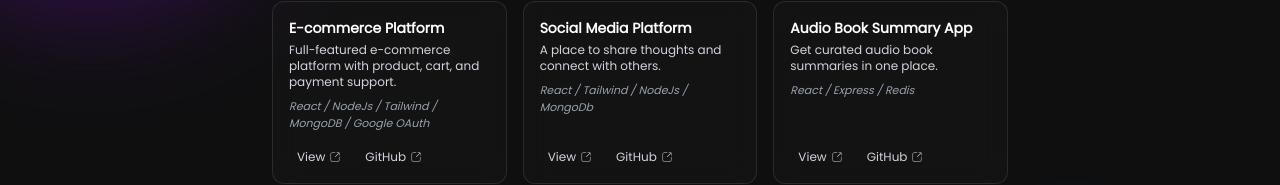
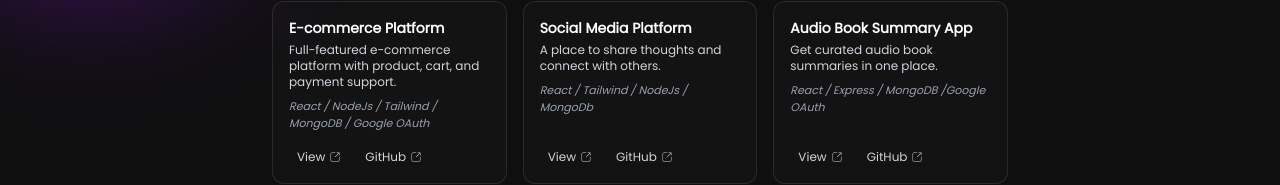
Before and after one commit to Kuldip-Sirpali/portfolio, a Next.js app: page / in a window 1280 px wide. Shown: the part 297-482 px from the top of the page. Built offline with nearby package versions, Linux system fonts and the light colour scheme.

Commit message:
add project link

```diff
--- a/app/page.tsx
+++ b/app/page.tsx
@@ -38,8 +38,8 @@ export default function Home() {
       title: "Audio Book Summary App",
       description: "Get curated audio book summaries in one place.",
       githubLink: "https://github.com/Kuldip-Sirpali/",
-      websiteLink: "https://ecomartia.vercel.app/",
-      stack: "React / Express / Redis",
+      websiteLink: "https://dhawni.vercel.app/",
+      stack: "React / Express / MongoDB /Google OAuth",
     },
     {
       title: "Learning Management System",
```
